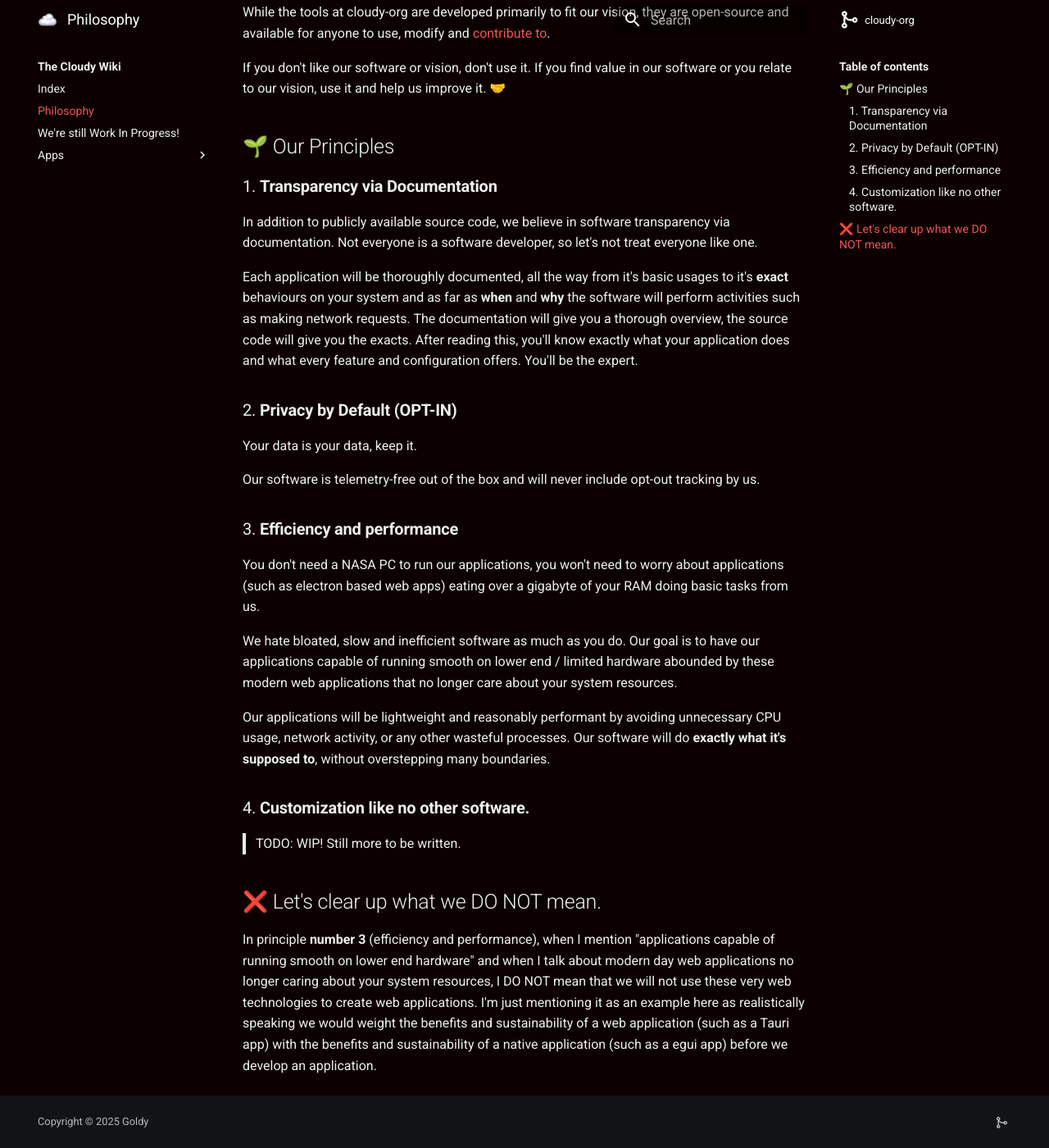
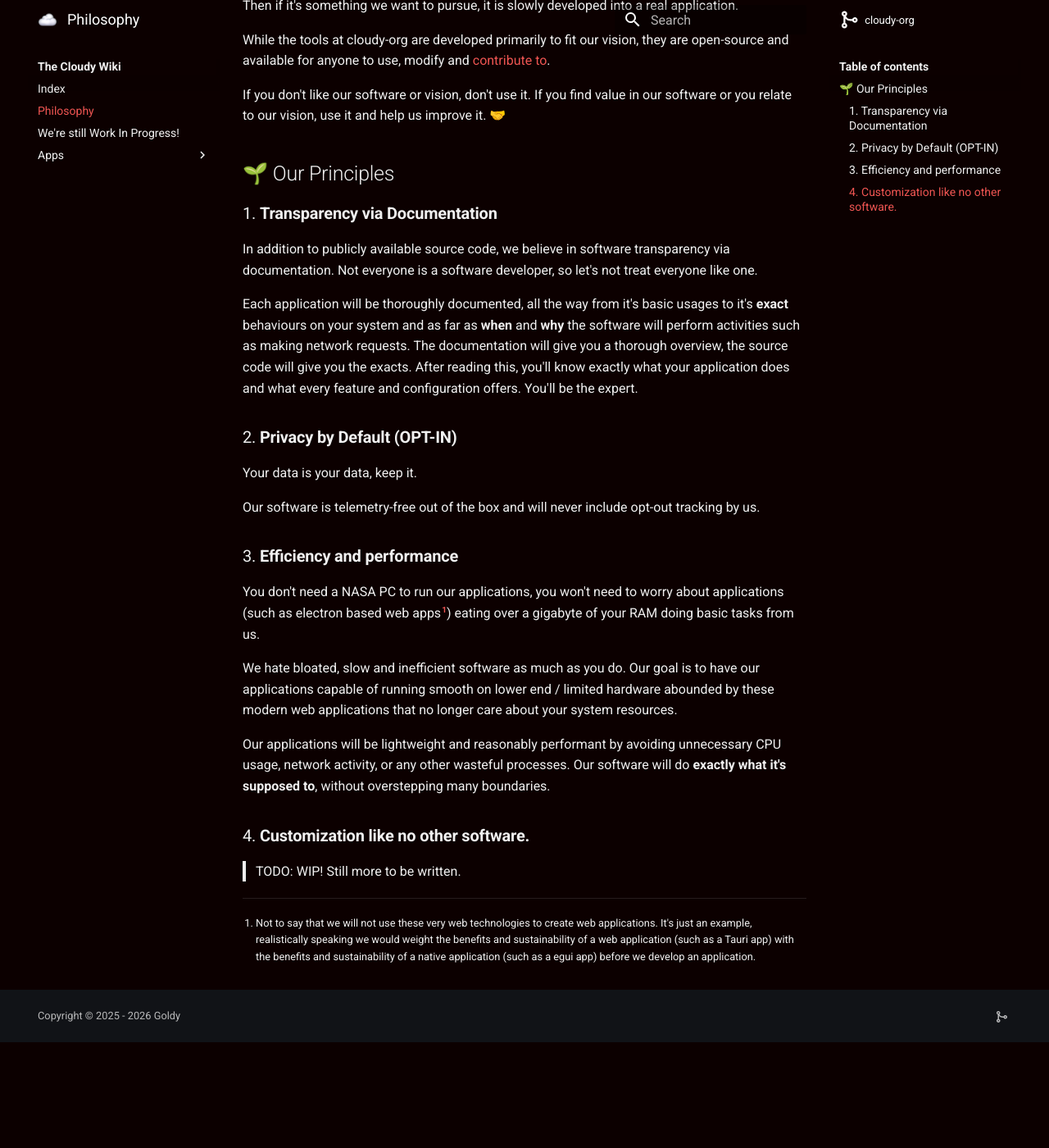
Before and after one commit to cloudy-org/wiki, an MkDocs documentation site: the page built from docs/philosophy.md, in a window 1280 px wide and 1400 px high, scrolled down 683 px. Shown: the whole window at 82% size. Built offline with MkDocs 1.6.1 and Material for MkDocs 9.7.7, drawn with Linux system fonts in a browser that asks for light colours; after the commit the page ends 1954 px from its top, so only the background shows below that; some of the changed text lies outside the part shown.

Commit message:
docs: remove clear up section and add footnote instead

```diff
--- a/docs/philosophy.md
+++ b/docs/philosophy.md
@@ -35,7 +37,9 @@ Our software is telemetry-free out of the box and will never include opt-out tra
 
 ### 3. **Efficiency and performance**
 
-You don't need a NASA PC to run our applications, you won't need to worry about applications (such as electron based web apps) eating over a gigabyte of your RAM doing basic tasks from us.
+[^1]: Not to say that we will not use these very web technologies to create web applications. It's just an example, realistically speaking we would weight the benefits and sustainability of a web application (such as a Tauri app) with the benefits and sustainability of a native application (such as a egui app) before we develop an application.
+
+You don't need a NASA PC to run our applications, you won't need to worry about applications (such as electron based web apps[^1]) eating over a gigabyte of your RAM doing basic tasks from us.
 
 We hate bloated, slow and inefficient software as much as you do. Our goal is to have our applications capable of running smooth on lower end / limited hardware abounded by these modern web applications that no longer care about your system resources.
 
@@ -44,7 +48,3 @@ Our applications will be lightweight and reasonably performant by avoiding unnec
 ### 4. **Customization like no other software.**
 
 > TODO: WIP! Still more to be written.
-
-## ❌ Let's clear up what we DO NOT mean.
-
-In principle **number 3** (efficiency and performance), when I mention "applications capable of running smooth on lower end hardware" and when I talk about modern day web applications no longer caring about your system resources, I DO NOT mean that we will not use these very web technologies to create web applications. I'm just mentioning it as an example here as realistically speaking we would weight the benefits and sustainability of a web application (such as a Tauri app) with the benefits and sustainability of a native application (such as a egui app) before we develop an application.
--- a/mkdocs.yml
+++ b/mkdocs.yml
@@ -11,6 +11,7 @@ plugins:
 markdown_extensions:
   - toc:
       permalink: true
+  - footnotes
   - admonition
   - pymdownx.details
   - pymdownx.superfences
@@ -42,9 +43,10 @@ theme:
     - content.code.annotation
     - content.code.copy
     - content.tabs.link
+    - content.footnote.tooltips
 
 site_author: cloudy-org
-copyright: Copyright &copy; 2025 Goldy
+copyright: Copyright &copy; 2025 - 2026 Goldy
 
 extra:
   generator: false
```
Also changed, not shown: other parts of docs/philosophy.md (+2 -0 lines).
